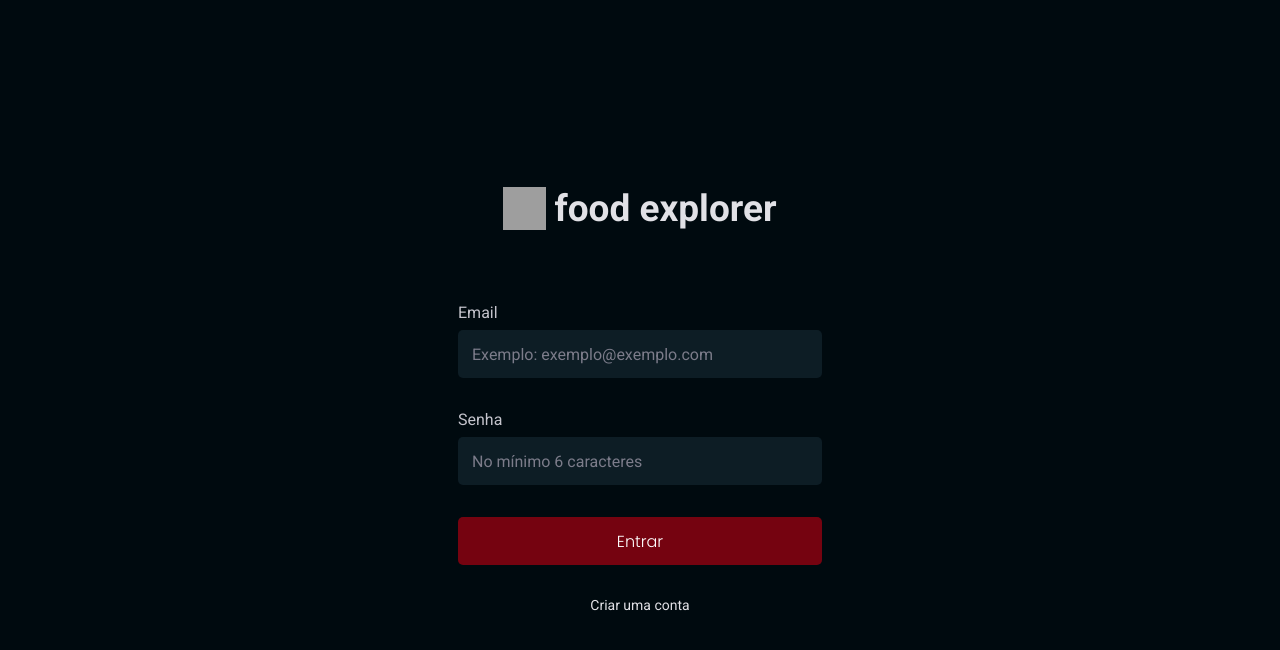
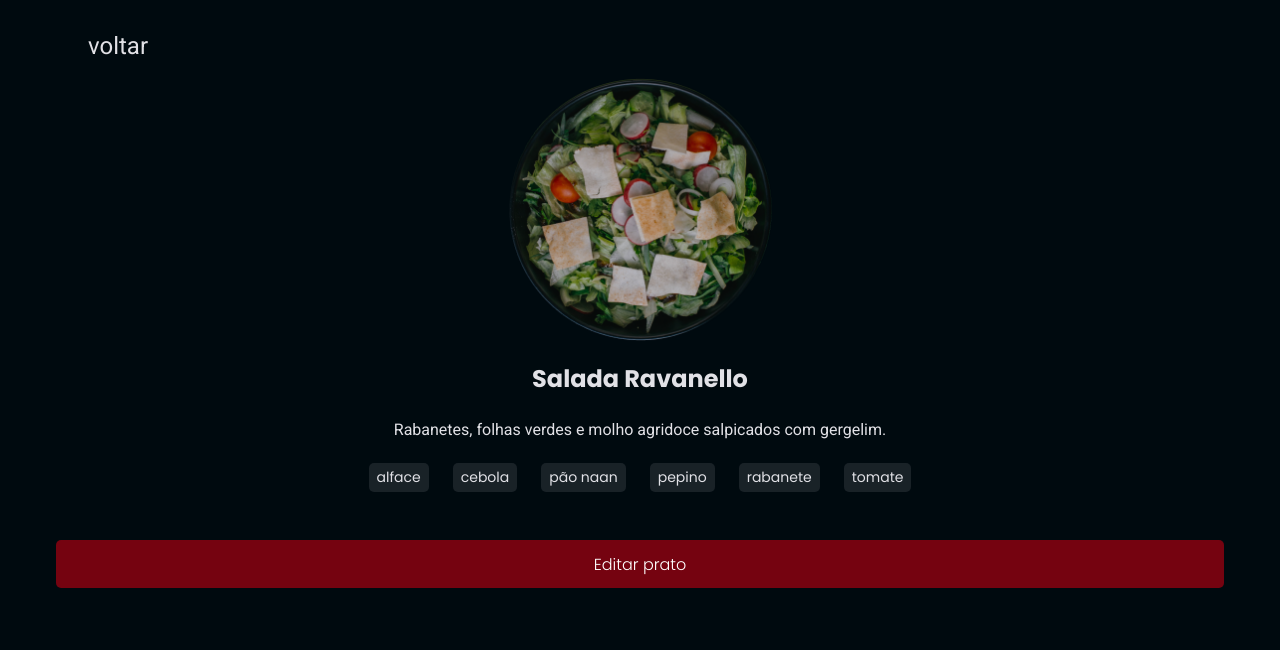
Before and after one commit to walacecordeiro/foodExplorer, a React (Vite) app in the folder clientSide/: page / in a window 1280 px wide. Shown: the top 650 px of the page. Built offline with nearby package versions, Linux system fonts and the light colour scheme; grey boxes are pictures that could not be loaded; some icons are missing.

Commit message:
Refatorei a página Details

```diff
--- a/clientSide/src/components/BackButton/styles.js
+++ b/clientSide/src/components/BackButton/styles.js
@@ -3,6 +3,7 @@ import styled from "styled-components";
 export const Container = styled.a`
   display: flex;
   align-items: center;
+  align-self: flex-start;
 
   font-size: 2.4rem;
 `
--- a/clientSide/src/main.jsx
+++ b/clientSide/src/main.jsx
@@ -4,13 +4,13 @@ import { ThemeProvider } from "styled-components";
 import GlobalStyles from "./styles/global"
 import theme from './styles/theme'
 
-import { SignIn } from "./pages/SignIn";
+import { Details } from "./pages/Details";
 
 ReactDOM.createRoot(document.getElementById("root")).render(
   <React.StrictMode>
     <ThemeProvider theme={theme}>
       <GlobalStyles />
-      <SignIn />
+      <Details />
     </ThemeProvider>
   </React.StrictMode>
 );
--- a/clientSide/src/pages/Details/index.jsx
+++ b/clientSide/src/pages/Details/index.jsx
@@ -1,20 +1,15 @@
-import { Container, Ingredients, Content } from "./styles";
-import { Header } from "../../components/Header";
+import { Container, Ingredients } from "./styles";
 import { BackButton } from "../../components/BackButton";
-import { Section } from "../../components/SectionHome";
 import dish from "../../assets/img/dish.png";
-import { Footer } from "../../components/Footer";
 import { Button } from "../../components/Button";
 
 export function Details() {
   return (
     <Container>
-      <Header />
-      <main>
-        <Content>
       <BackButton />
       <img src={dish} alt="imagem do prato selecionado" />
-          <Section title="Salada Ravanello" $gap={2.4} $xAlign="center">
+      <div>
+        <h2>Salada Ravanello</h2>
         <p>
           Rabanetes, folhas verdes e molho agridoce salpicados com gergelim.
         </p>
@@ -26,11 +21,8 @@ export function Details() {
           <li>rabanete</li>
           <li>tomate</li>
         </Ingredients>
+      </div>
       <Button label="Editar prato" />
-          </Section>
-        </Content>
-      </main>
-      <Footer />
     </Container>
   );
 }
--- a/clientSide/src/pages/Details/styles.js
+++ b/clientSide/src/pages/Details/styles.js
@@ -1,21 +1,23 @@
 import styled from "styled-components";
 
 export const Container = styled.div`
-  width: 100%;
   height: 100vh;
+  padding: 3rem 5.6rem;
+  text-align: center;
 
-  display: grid;
-  grid-template-rows: 11.4rem auto 7.7rem;
-  grid-template-areas:
-    "header"
-    "content"
-    "footer";
+  > :nth-child(2){
+    width: 26.3rem;
+    height: 26.3rem;
+    margin: 1.6rem 0;
+  }
 
-  > main {
-    grid-area: content;
-    overflow-y: scroll;
+  > :nth-child(3) {
+    display: flex;
+    flex-direction: column;
+    align-items: center;
+    gap: 2.4rem;
 
-    padding: 1.6rem 3.2rem;
+    margin-bottom: 4.8rem;
   }
 `;
 
@@ -35,20 +37,3 @@ export const Ingredients = styled.ul`
     border-radius: .5rem;
   }
 `;
-
-export const Content = styled.div`
-  display: flex;
-  flex-direction: column;
-  align-items: center;
-
-  > a:first-child {
-    width: fit-content;
-    align-self: normal;
-  }
-
-  > img:nth-child(2) {
-    max-width: 100%;
-    height: auto;
-    margin-top: 1.6rem;
-  }
-`;
```
Lines whose indentation alone changed are shown as unchanged.
